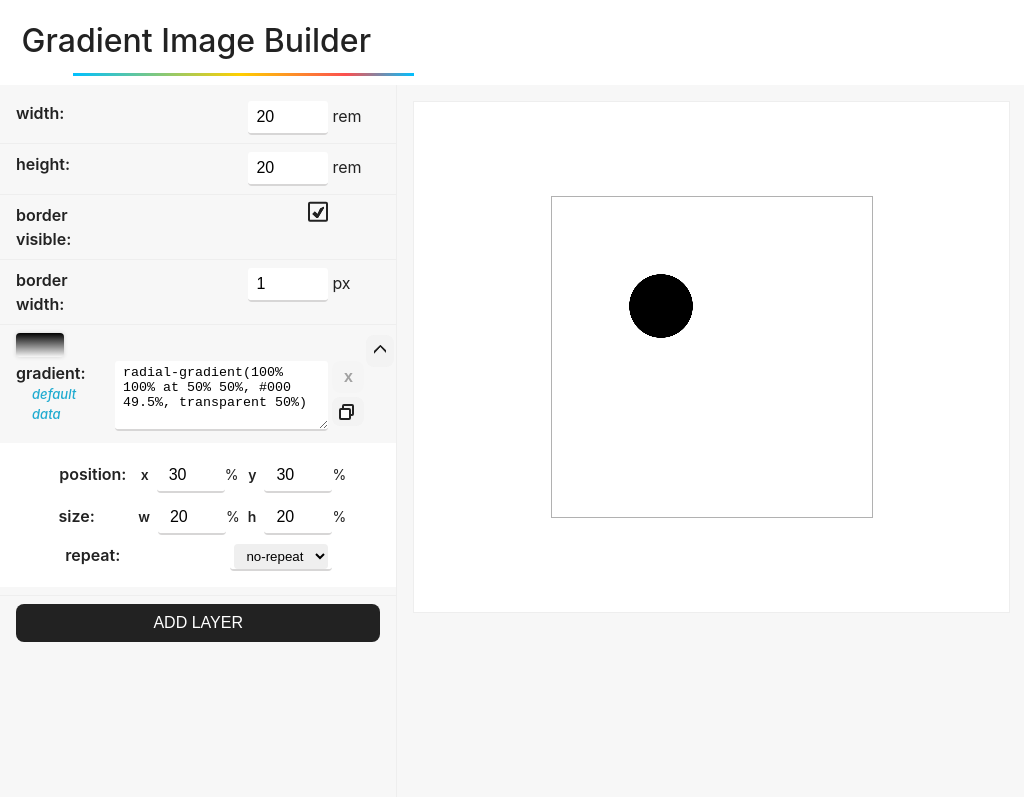
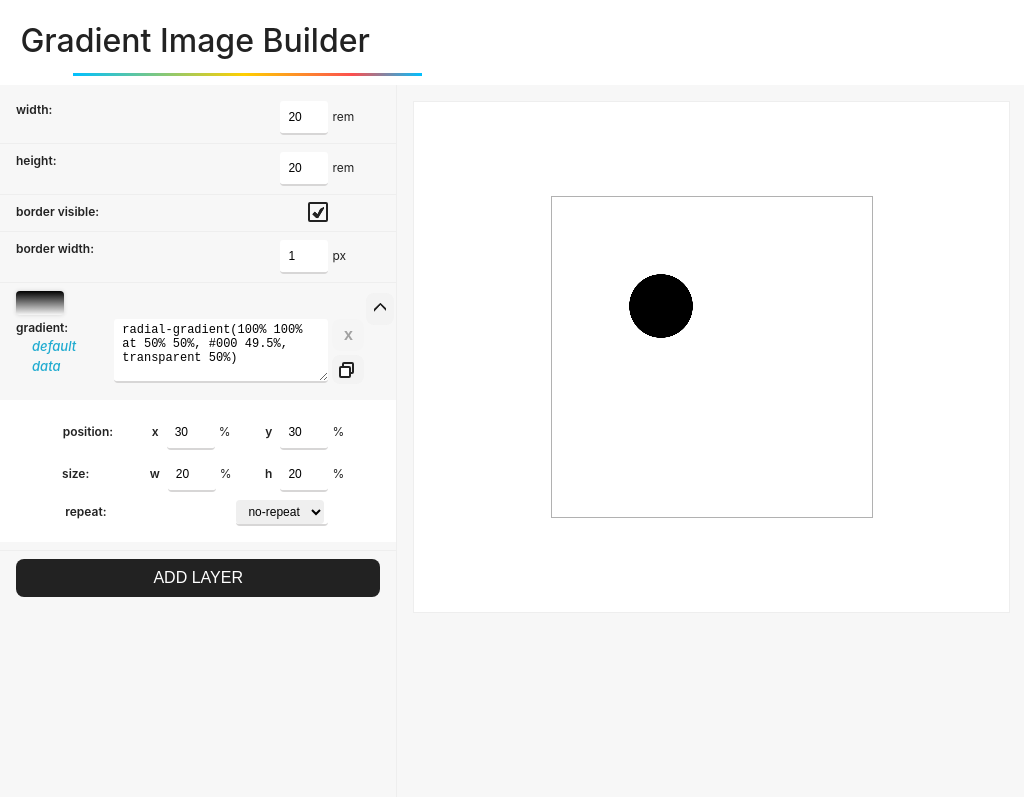
Before and after one commit to julsmorozova/gradient-image-builder, a React (Vite) app: page / in a window 1024 px wide. Built offline with nearby package versions, Linux system fonts and the light colour scheme.

Commit message:
fix font and input sizes for smaller screens

```diff
--- a/src/App.css
+++ b/src/App.css
@@ -20,7 +20,6 @@ header {
   padding-bottom: 0.175rem;
   background-image: linear-gradient(90deg, #00C0FF 0%, #FFCF00 49%, #FC4F4F 80%, #00C0FF 100%);
   margin-left: 5%;
-  width: 35%;
 }
 
 .text-block {
@@ -64,7 +63,7 @@ main {
   margin-bottom: 1.5rem;
 }
 
-@media (max-width: 600px) {
+@media (max-width: 820px) {
   main {
     flex-direction: column-reverse;
   }
--- a/src/BackgroundBlock.css
+++ b/src/BackgroundBlock.css
@@ -15,6 +15,7 @@
 .code-input-label {
     display: flex;
     flex-wrap: wrap;
+    flex-direction: column;
     padding-left: 1rem;
     margin-right: 0.5rem;
     font-weight: 600;
@@ -143,3 +144,12 @@
     font-weight: 600;
     margin-right: 0.5rem;
 }
+
+@media (min-width: 770px) and (max-width: 1030px) {
+    .code-input-input-wrapper-col input {
+        width: 2rem;
+    }
+    .code-input-input-wrapper-col  {
+        font-size: 0.75rem;
+    }
+}
--- a/src/NumberInput.css
+++ b/src/NumberInput.css
@@ -23,7 +23,7 @@
 }
 
 .number-input-input-wrapper input {
-    width: 4rem;
+    width: 3rem;
     margin-right: 0;
 }
 
@@ -37,3 +37,10 @@
     min-width: 2rem;
     grid-column: 6 / 7;
 }
+
+
+@media (min-width: 820px) and (max-width: 1030px) {
+    .number-input-input-wrapper input {
+        width: 2rem;
+    }
+}
--- a/src/index.css
+++ b/src/index.css
@@ -73,12 +73,15 @@ input:focus, textarea:focus, select:focus {
 .input-decoration {
   display: flex;
   align-items: start;
-  width: 100%;
   justify-content: flex-end;
   border-bottom: 2px solid #d7d6d6;
   border-radius: 0.25rem;
   background-color: #fff;
   margin-right: 0.25rem;
+}
+
+.input-decoration:has(textarea) {
+  width: 100%;
 }
 
 .input-decoration:has(select:focus),
@@ -212,3 +215,12 @@ button.btn:disabled:focus {
     background-color: #f9f9f9;
   }
 }
+
+@media (min-width: 820px) and (max-width: 1030px) {
+  #root {
+    font-size: 0.75rem;
+  }
+  input, textarea, select {
+    font-size: 0.75rem;
+  }
+}
```
